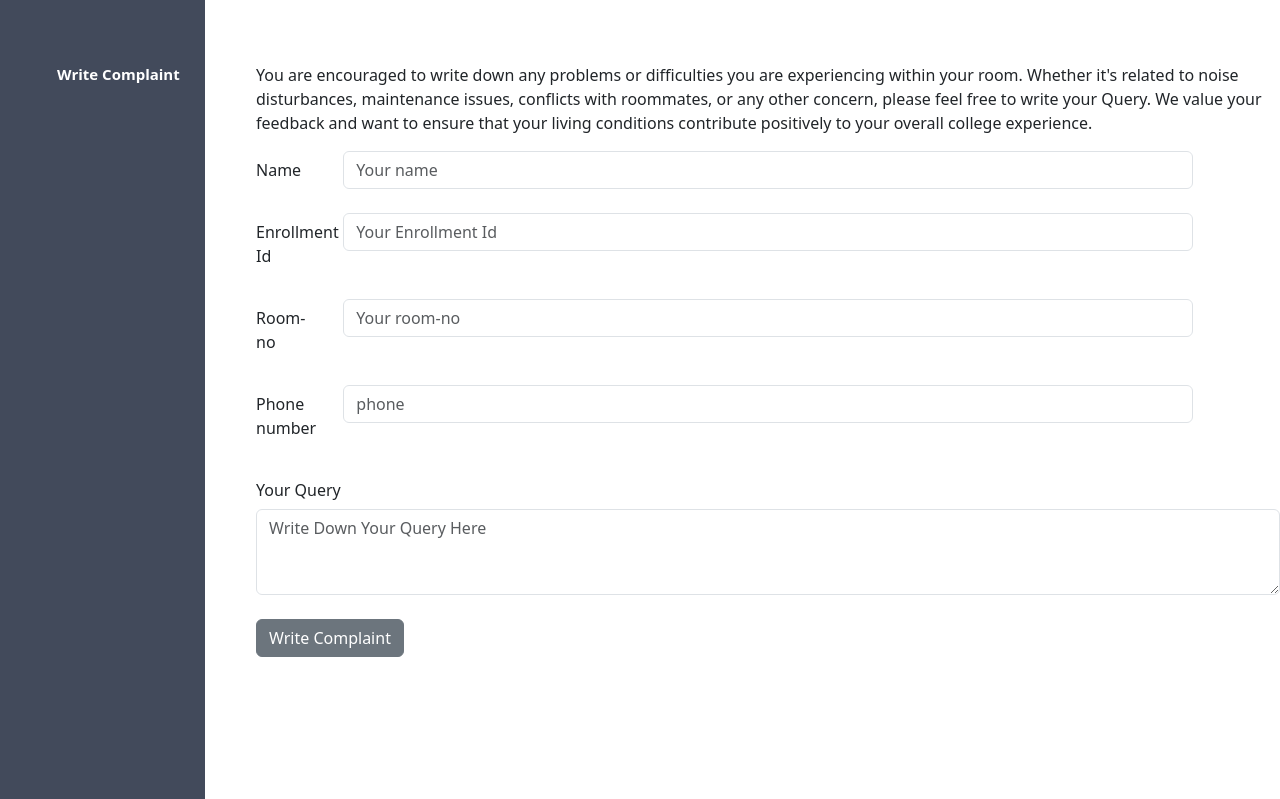
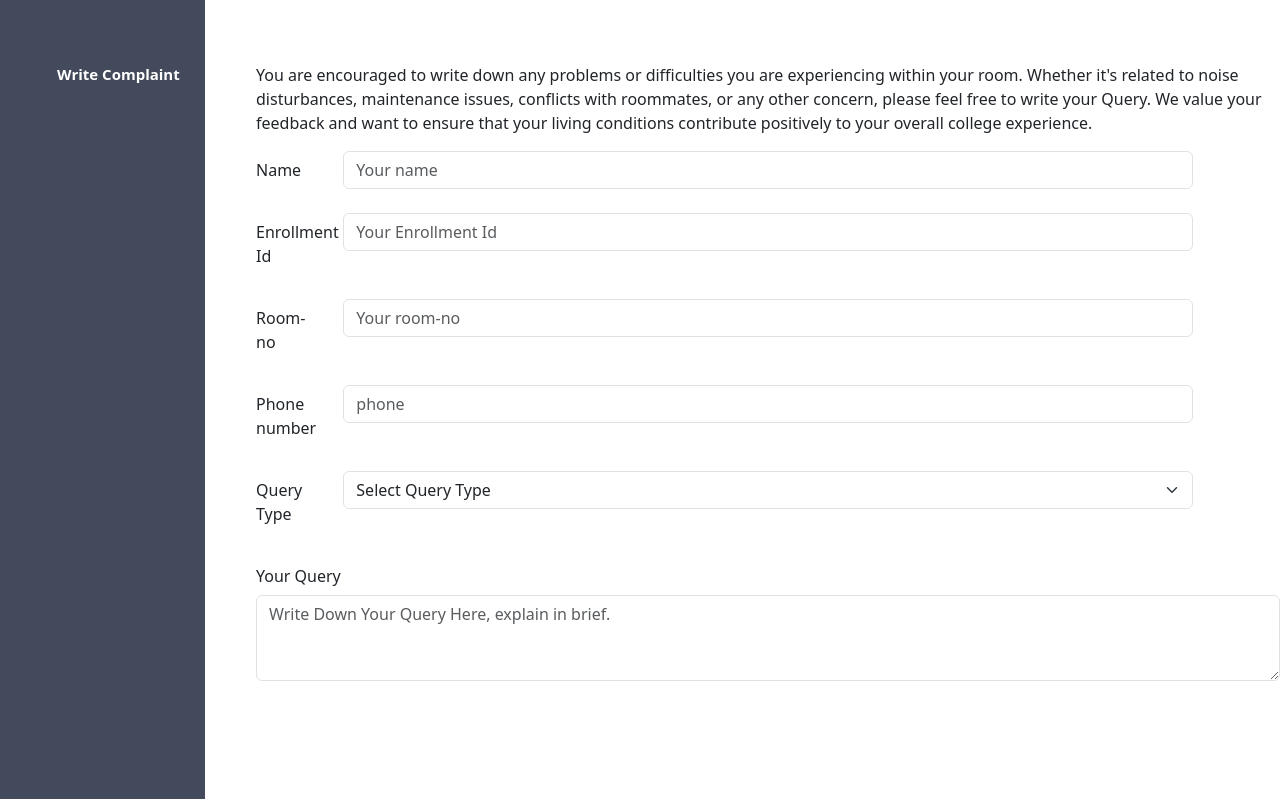
Before and after one commit to nayanjyotigogoi/online_student_info_system, a PHP site: the page made by Student Dashboard/Write complaint/write_complaint.php in a window 1280 px wide. Shown: the part 71-870 px from the top of the page. Run offline with PHP 8.4, Linux system fonts and the light colour scheme.

Commit message:
drop-down menu added

```diff
--- a/Student Dashboard/Write complaint/write_complaint.php
+++ b/Student Dashboard/Write complaint/write_complaint.php
@@ -59,10 +59,23 @@
 				</div>
 				<br>
 
+				<div class="form-group row">
+					<label for="queryType" class="col-sm-1 col-form-label">Query Type</label>
+					<div class="col-sm-10">
+						<select class="form-select" id="queryType" name="queryType" required>
+							<option value="" selected disabled>Select Query Type</option>
+							<option value="Noise Disturbances">Noise Disturbances</option>
+							<option value="Maintenance Issues">Maintenance Issues</option>
+							<option value="Conflicts with Roommates">Conflicts with Roommates</option>
+							<option value="Other">Other</option>
+						</select>
+					</div>
+				</div>
+				<br>
+
 				<div class="form-group">
                     <label for="exampleFormControlTextarea1" class="col-sm-1 col-form-label">Your Query</label>
-
-                    <textarea class="form-control" id="exampleFormControlTextarea1" rows="3" placeholder="Write Down Your Query Here" name="message"></textarea required>
+                    <textarea class="form-control" id="exampleFormControlTextarea1" rows="3" placeholder="Write Down Your Query Here, explain in brief." name="message" required></textarea>
                 </div>
 
 				<br>
@@ -73,8 +86,6 @@
 
 	</div>
 
-
-
 </body>
 
 </html>
```
Also changed, not shown: Student Dashboard/Write complaint/Write_complaint_check.php (+23 -27 lines).
